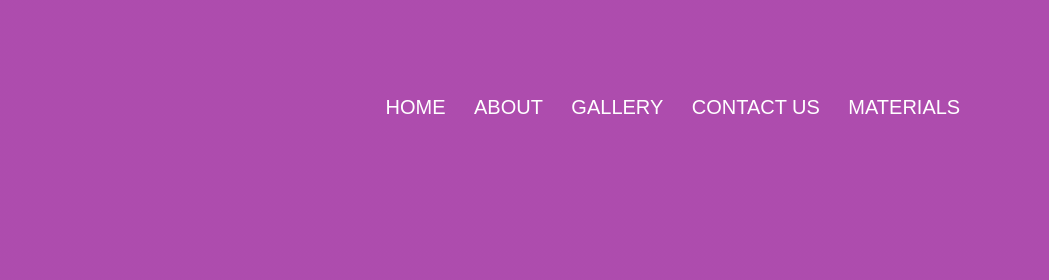
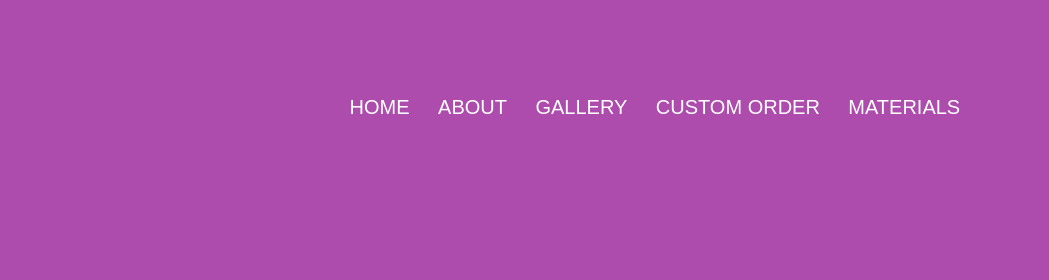
Before and after one commit to erickim-22/407_project, a plain HTML site: page gallery.html in a window 1280 px wide. Shown: the top 280 px of the page, 231-1280 px from the left. Drawn offline with Linux system fonts and the light colour scheme.

Commit message:
Update gallery.html

```diff
--- a/gallery.html
+++ b/gallery.html
@@ -2,7 +2,7 @@
 <html lang="en">
 <head>
     <meta name="viewport" content="with=device-width, initial-scale=1.0">
-    <title>Power of Compassion</title>
+    <title>SmoochezCo</title>
     <link rel="stylesheet" href="style.css">
     <link rel="preconnect" href="https://fonts.gstatic.com" crossorigin>
 <link href="https://fonts.googleapis.com/css2?family=Bebas+Neue&display=swap" rel="stylesheet">
@@ -20,7 +20,7 @@
                 <li><a href="index.html">HOME</a></li>
                 <li><a href="about.html">ABOUT</a></li>
                 <li><a href="gallery.html">GALLERY</a></li>
-                <li><a href="contact us.html">CONTACT US</a></li>
+                <li><a href="contact us.html">CUSTOM ORDER</a></li>
                 <li><a href="materials.html">MATERIALS</a></li>
             </ul>
         </div>
```
